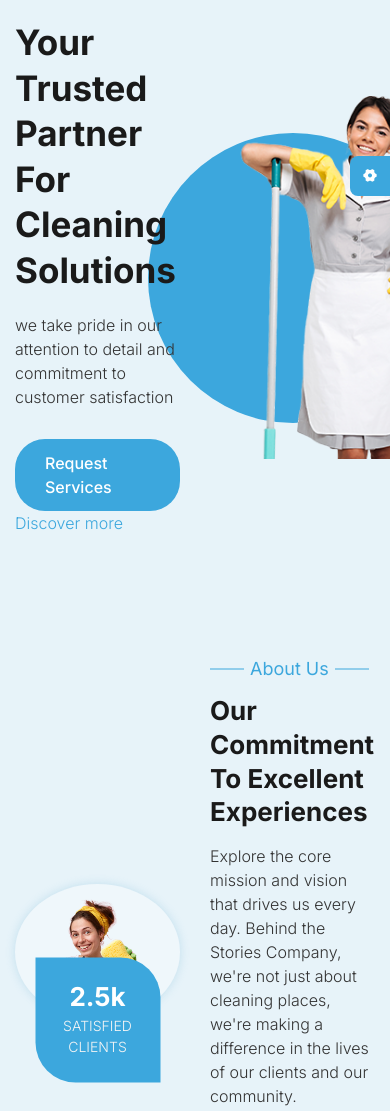
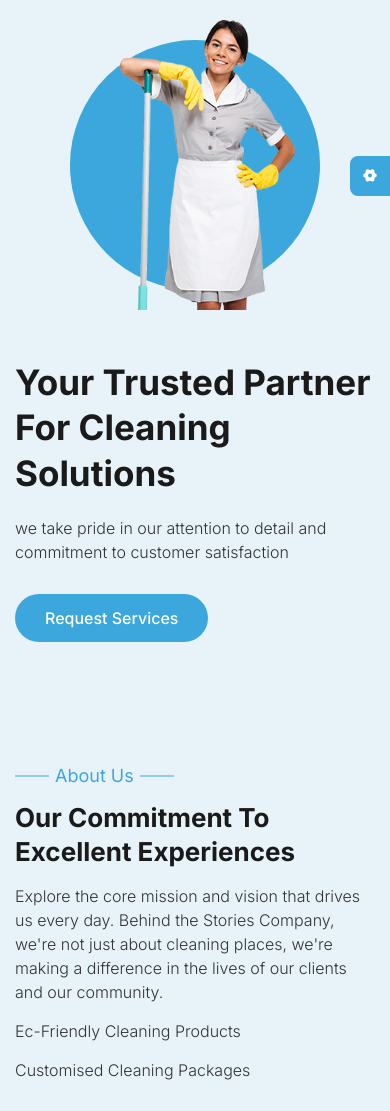
Before and after one commit to lailahgrant/corecleen-landing-page, a plain HTML site: page index.html in a window 390 px wide. Shown: the part 80-1191 px from the top of the page. Drawn offline with nearby package versions, Linux system fonts and the light colour scheme.

Commit message:
through with responsive design

```diff
--- a/css/style.css
+++ b/css/style.css
@@ -755,9 +755,74 @@ nav a:hover{
         border-top: 1px solid var(--border-color);
     }
 
+    /* #home */
+    .home-text, .home-img{
+        grid-column: span 12;
+        /* text-align: center; */
+    }
+    .home-img{
+        order: -1; /* move the image to the top */
+        margin-bottom: 20px;
+    }
+
+    /* # about */
+    .about-img, .about-text{
+        grid-column: span 12;
+    }
+    .about-text{
+        /* text-align: center; */
+        order: -1; /* move the text to the top */
+    }
+    .about-img .box{
+        height: 115px;
+        width: 115px;
+    }
+
+    /* # services */
+    .service-item{
+        grid-column: span 6;
+    }
+
+    /* # pricing */
+    .pricing-header .price{
+        height: 120px;
+        width: 120px;
+    }
+
+    /* #contact */
+    .contact-info, .contact-form{
+        grid-column: span 12;
+    }
+    .contact-info{
+        margin-bottom: 30px;
+    }
+
 }
 
 @media(max-width: 575px){
+    /* # grid */
+    .grid{
+        gap: 30px 15px;
+    }
+
+    /* # home */
+    .home-img img{
+        max-width: 200px;
+    }
+    .home-img .circle{
+        height: 250px;
+        width: 250px;
+    }
+
+    /* # pricing */
+    .pricing-item{
+        grid-column: span 12;
+    }
+
+    /* # team */
+    .team-item{
+        grid-column: span 12;
+    }
 
 }
 
--- a/index.html
+++ b/index.html
@@ -58,7 +58,7 @@
                     <p>we take pride in our attention to detail and commitment to customer satisfaction</p>
                     <div class="btn-wrap">
                         <a href="#" id="myBtn" class="btn">request services</a>
-                        <a href="#about" class="">Discover more</a>
+                        <!-- <a href="#about" class="">Discover more</a> -->
                     </div>
                 </div>
                 <div class="home-img">
```
